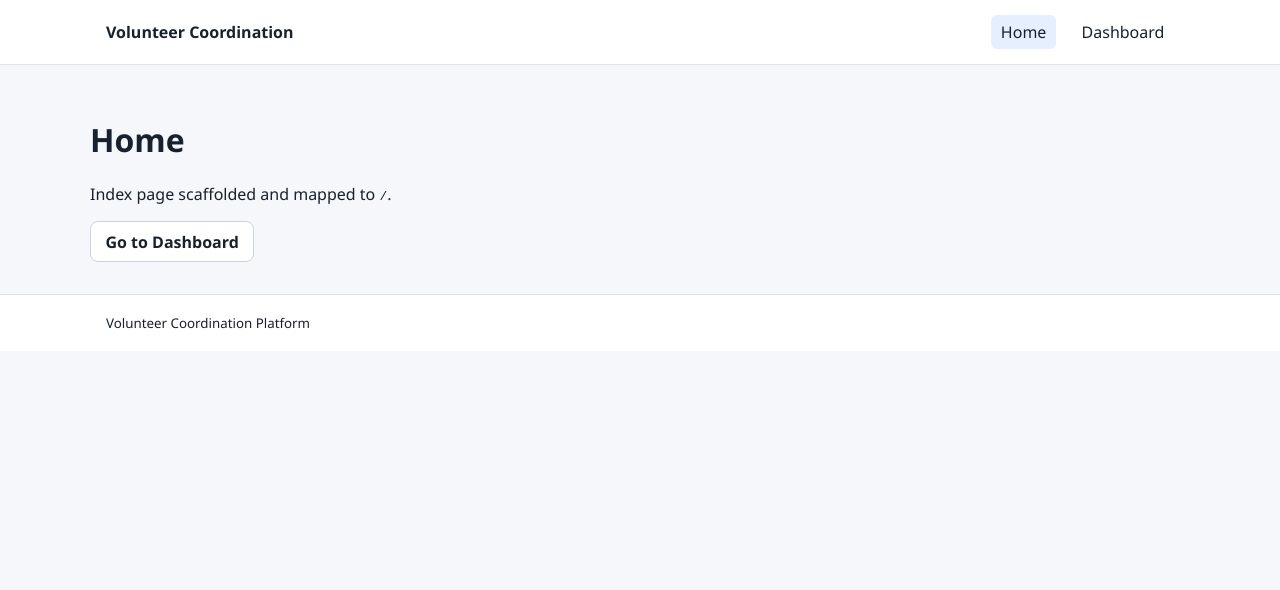
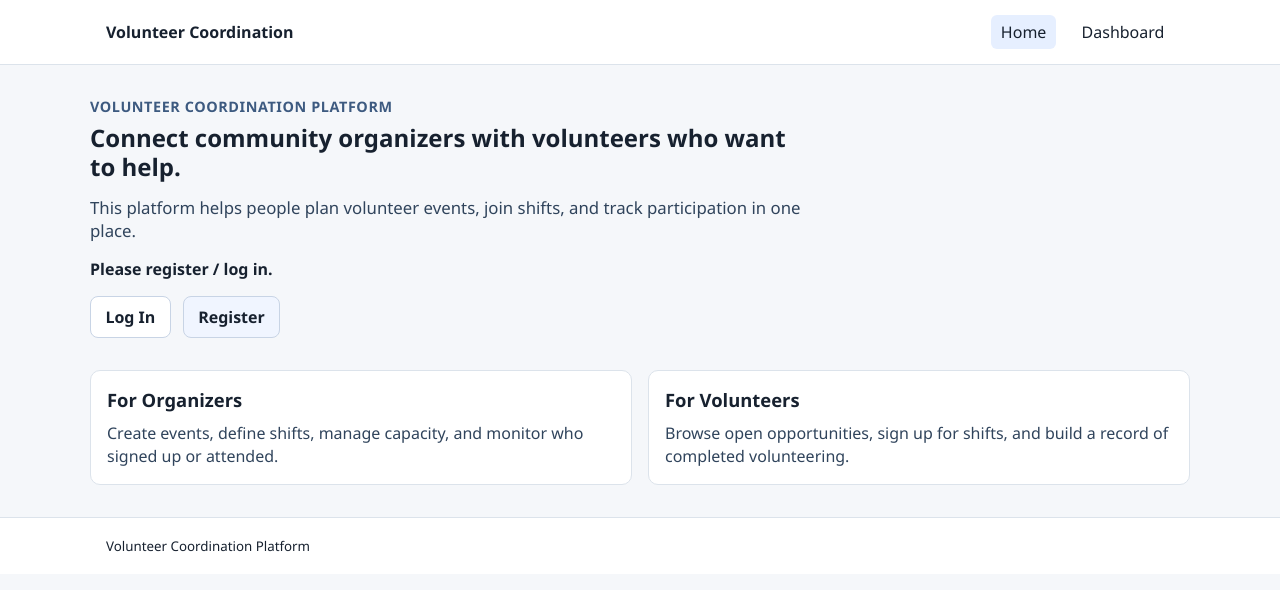
Before and after one commit to PlamenaStaykova/Volunteer-Coordination-Platform, a website built with Vite: page index.html in a window 1280 px wide. Built offline with nearby package versions, Linux system fonts and the light colour scheme.

Commit message:
Refactor index page layout and styles; add hero section and user type cards

```diff
--- a/src/pages/index/index.css
+++ b/src/pages/index/index.css
@@ -1,3 +1,72 @@
 .page-index .page-inner {
   padding: 2rem 0;
 }
+
+.home-hero {
+  margin-bottom: 2rem;
+}
+
+.home-eyebrow {
+  margin: 0 0 0.5rem;
+  color: #3d5a80;
+  font-size: 0.9rem;
+  font-weight: 700;
+  letter-spacing: 0.04em;
+  text-transform: uppercase;
+}
+
+.home-hero h1 {
+  margin: 0;
+  max-width: 720px;
+  line-height: 1.2;
+}
+
+.home-subtitle {
+  max-width: 720px;
+  margin: 0.9rem 0 0;
+  color: #30445c;
+  font-size: 1.05rem;
+}
+
+.home-auth-note {
+  margin: 1rem 0 0;
+  font-size: 1rem;
+}
+
+.btn-secondary {
+  background: #f0f5ff;
+}
+
+.btn-secondary:hover {
+  background: #e3ecff;
+}
+
+.user-types {
+  display: grid;
+  grid-template-columns: repeat(2, minmax(0, 1fr));
+  gap: 1rem;
+}
+
+.user-type-card {
+  padding: 1rem;
+  background: #fff;
+  border: 1px solid #dce3eb;
+  border-radius: 10px;
+}
+
+.user-type-card h2 {
+  margin: 0 0 0.65rem;
+  font-size: 1.15rem;
+}
+
+.user-type-card p {
+  margin: 0;
+  color: #30445c;
+  line-height: 1.45;
+}
+
+@media (max-width: 700px) {
+  .user-types {
+    grid-template-columns: 1fr;
+  }
+}
--- a/src/pages/index/index.html
+++ b/src/pages/index/index.html
@@ -1,9 +1,28 @@
 <main class="page page-index">
   <div class="container page-inner">
-    <h1>Home</h1>
-    <p>Index page scaffolded and mapped to <code>/</code>.</p>
-    <div class="page-actions">
-      <a class="btn" href="/dashboard/">Go to Dashboard</a>
-    </div>
+    <section class="home-hero">
+      <p class="home-eyebrow">Volunteer Coordination Platform</p>
+      <h1>Connect community organizers with volunteers who want to help.</h1>
+      <p class="home-subtitle">
+        This platform helps people plan volunteer events, join shifts, and track participation in one place.
+      </p>
+      <p class="home-auth-note"><strong>Please register / log in.</strong></p>
+      <div class="page-actions">
+        <a class="btn" href="/dashboard/">Log In</a>
+        <a class="btn btn-secondary" href="/dashboard/">Register</a>
+      </div>
+    </section>
+
+    <section class="user-types" aria-label="Types of users">
+      <article class="user-type-card">
+        <h2>For Organizers</h2>
+        <p>Create events, define shifts, manage capacity, and monitor who signed up or attended.</p>
+      </article>
+
+      <article class="user-type-card">
+        <h2>For Volunteers</h2>
+        <p>Browse open opportunities, sign up for shifts, and build a record of completed volunteering.</p>
+      </article>
+    </section>
   </div>
 </main>
```
